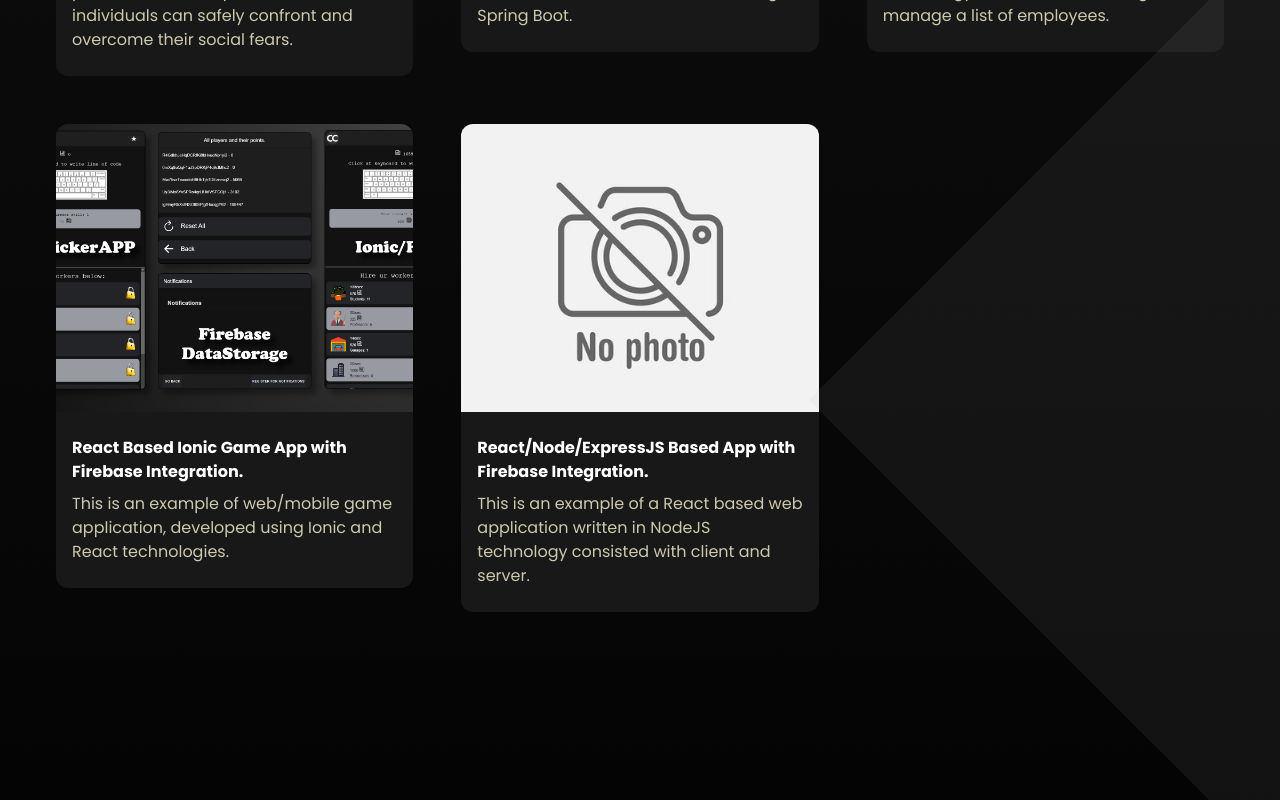
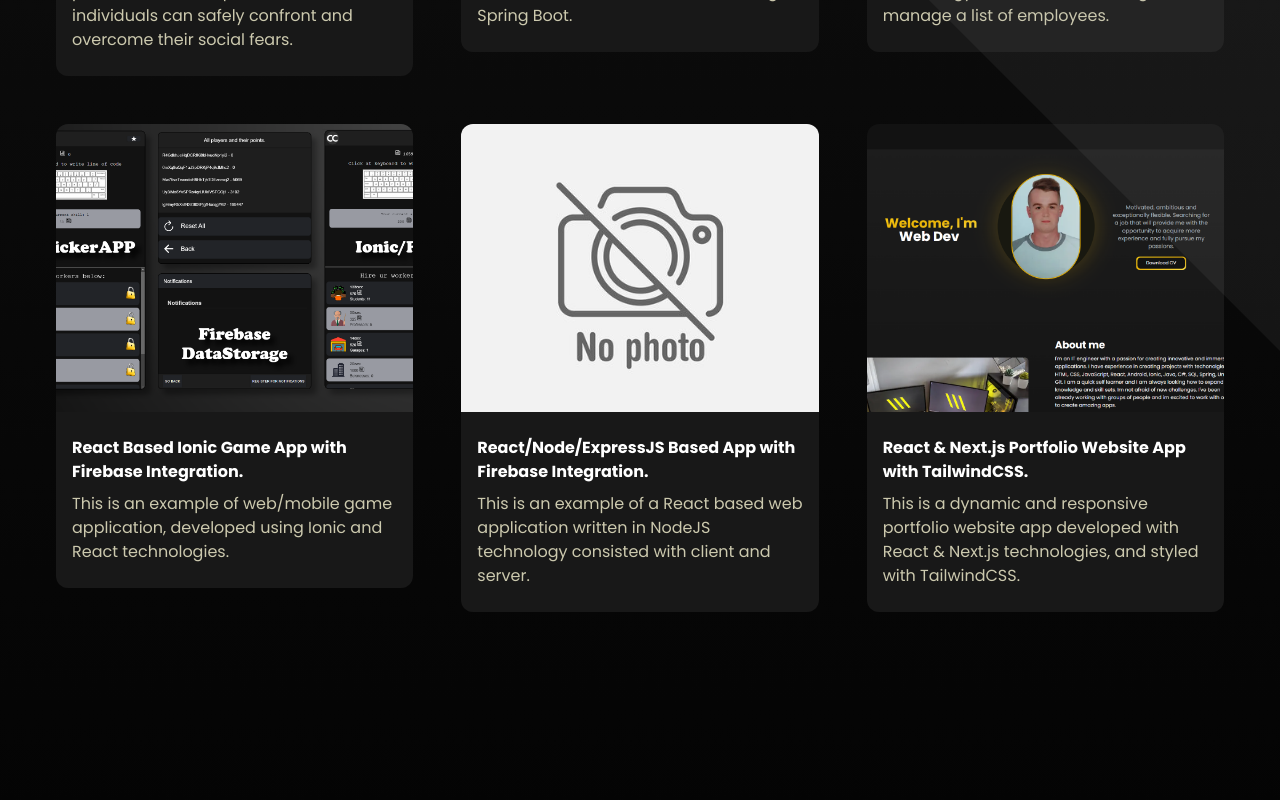
Before and after one commit to ITbartH/PortfolioWebsite-React-NextJS-TailwindCSS, a Next.js app in the folder portfolio-website/: page / in a window 1280 px wide. Shown: the part 2340-3140 px from the top of the page. Built offline with nearby package versions, Linux system fonts and the light colour scheme.

Commit message:
Dodanie nowego elementu do sekcji Projects, ogólna poprawa wizualna aplikacji (Zmiana kolorów tekstów, wielkości czcionki itp.)

```diff
--- a/portfolio-website/app/components/EmailSection.jsx
+++ b/portfolio-website/app/components/EmailSection.jsx
@@ -55,7 +55,7 @@ const EmailSection = (currentLang, setCurrentLang) => {
         <section className="grid md:grid-cols-2 my-20 md:my-32 py-14 gap-4 relative">
 
             <div className="">
-                <h5 className="text-xl font-bold text-white my-2">
+                <h5 className="text-xl font-bold text-yellow-500 my-2">
                     {
                         currentLang.currentLang == "EN" ?
                             (
@@ -89,7 +89,7 @@ const EmailSection = (currentLang, setCurrentLang) => {
                     }
 
                 </p>
-                <div className="socials flex flex-row gap-2">
+                <div className="socials flex flex-row gap-2 ">
                     <Link href="https://github.com/ITbartH" target="_blank">
                         <Image src={GitHubIcon} alt="Github Icon" />
                     </Link>
@@ -100,7 +100,7 @@ const EmailSection = (currentLang, setCurrentLang) => {
             </div>
 
             <div>
-                <div className="mb-6 flex flex-col justify-center items-center transform border xl:mx-32 py-4 rounded-2xl mt-10 ">
+                <div className="mb-6 flex flex-col justify-center items-center transform border-solid border-2 border-yellow-500 xl:mx-32 py-4 rounded-2xl mt-10 )">
                     <svg xmlns="http://www.w3.org/2000/svg" fill="none" viewBox="0 0 24 24" strokeWidth="1.5" stroke="currentColor" className="w-6 h-6">
                         <path strokeLinecap="round" strokeLinejoin="round" d="M21.75 6.75v10.5a2.25 2.25 0 01-2.25 2.25h-15a2.25 2.25 0 01-2.25-2.25V6.75m19.5 0A2.25 2.25 0 0019.5 4.5h-15a2.25 2.25 0 00-2.25 2.25m19.5 0v.243a2.25 2.25 0 01-1.07 1.916l-7.5 4.615a2.25 2.25 0 01-2.36 0L3.32 8.91a2.25 2.25 0 01-1.07-1.916V6.75" />
                     </svg>
--- a/portfolio-website/app/components/ProjectSection.jsx
+++ b/portfolio-website/app/components/ProjectSection.jsx
@@ -17,7 +17,7 @@ let projectsData = [
         image: "/images/projects/1.png",
         tag: ["All", "C#"],
         gitUrl: "https://apd.uph.edu.pl/diplomas/28984/",
-        previewUrl: ""
+        previewUrl: "https://youtu.be/RbA79jdt6dY?si=pPzEhiSVxR-ZSrro"
     },
     {
         id: 2,
@@ -55,6 +55,15 @@ let projectsData = [
         gitUrl: "https://github.com/hrycek/ProjectNodeJS-ExpressJS-React",
         previewUrl: ""
     },
+    {
+        id: 6,
+        title: ENtranslation.projects.p6title,
+        description: ENtranslation.projects.p6desc,
+        image: "/images/projects/6.png",
+        tag: ["All", "Web"],
+        gitUrl: "https://github.com/ITbartH/PortfolioWebsite-React-NextJS-TailwindCSS",
+        previewUrl: "https://bartoszhrycaj-portfolio.vercel.app/"
+    }
 
 ]
 
@@ -87,7 +96,7 @@ const ProjectSection = (currentLang, setCurrentLang) => {
                 image: "/images/projects/1.png",
                 tag: ["All", "C#"],
                 gitUrl: "https://apd.uph.edu.pl/diplomas/28984/",
-                previewUrl: ""
+                previewUrl: "https://youtu.be/RbA79jdt6dY?si=pPzEhiSVxR-ZSrro"
             },
             {
                 id: 2,
@@ -125,6 +134,15 @@ const ProjectSection = (currentLang, setCurrentLang) => {
                 gitUrl: "https://github.com/hrycek/ProjectNodeJS-ExpressJS-React",
                 previewUrl: ""
             },
+            {
+                id: 6,
+                title: ENtranslation.projects.p6title,
+                description: ENtranslation.projects.p6desc,
+                image: "/images/projects/6.png",
+                tag: ["All", "Web"],
+                gitUrl: "https://github.com/ITbartH/PortfolioWebsite-React-NextJS-TailwindCSS",
+                previewUrl: "https://bartoszhrycaj-portfolio.vercel.app/"
+            }
 
 
         ]
@@ -139,7 +157,7 @@ const ProjectSection = (currentLang, setCurrentLang) => {
                 image: "/images/projects/1.png",
                 tag: ["All", "C#"],
                 gitUrl: "https://apd.uph.edu.pl/diplomas/28984/",
-                previewUrl: ""
+                previewUrl: "https://youtu.be/RbA79jdt6dY?si=pPzEhiSVxR-ZSrro"
             },
             {
                 id: 2,
@@ -177,6 +195,15 @@ const ProjectSection = (currentLang, setCurrentLang) => {
                 gitUrl: "https://github.com/hrycek/ProjectNodeJS-ExpressJS-React",
                 previewUrl: ""
             },
+            {
+                id: 6,
+                title: PLtranslation.projects.p6title,
+                description: PLtranslation.projects.p6desc,
+                image: "/images/projects/6.png",
+                tag: ["All", "Web"],
+                gitUrl: "https://github.com/ITbartH/PortfolioWebsite-React-NextJS-TailwindCSS",
+                previewUrl: "https://bartoszhrycaj-portfolio.vercel.app/"
+            }
         ]
 
     }
--- a/portfolio-website/app/globals.css
+++ b/portfolio-website/app/globals.css
@@ -99,7 +99,7 @@ html::after {
   position: absolute;
   width: 1000px;
   height: 1000px;
-  top: 140rem;
+  bottom: -120rem;
   right: -46rem;
   background-color: rgba(173, 173, 173, 0.082);
   animation: floatRotate 25s ease-in-out infinite;
--- a/portfolio-website/app/translations/en/en.json
+++ b/portfolio-website/app/translations/en/en.json
@@ -30,7 +30,9 @@
         "p4title": "React Based Ionic Game App with Firebase Integration.",
         "p4desc": "This is an example of web/mobile game application, developed using Ionic and React technologies.",
         "p5title": "React/Node/ExpressJS Based App with Firebase Integration.",
-        "p5desc": "This is an example of a React based web application written in NodeJS technology consisted with client and server."
+        "p5desc": "This is an example of a React based web application written in NodeJS technology consisted with client and server.",
+        "p6title": "React & Next.js Portfolio Website App with TailwindCSS.",
+        "p6desc": "This is a dynamic and responsive portfolio website app developed with React & Next.js technologies, and styled with TailwindCSS."
     },
     "contact": {
         "header": "Let's work together.",
--- a/portfolio-website/app/translations/pl/pl.json
+++ b/portfolio-website/app/translations/pl/pl.json
@@ -30,7 +30,9 @@
         "p4title": "Aplikacja oparta na React oraz Ionic z integracją Firebase.",
         "p4desc": "Jest to przykład aplikacji webowej/mobilnej stworzonej przy użyciu technologii Ionic i React.",
         "p5title": "Aplikacja oparta na React/Node/ExpressJS z integracją Firebase.",
-        "p5desc": "Jest to przykład aplikacji internetowej opartej na React, napisanej w technologii NodeJS, składającej się z klienta i serwera."
+        "p5desc": "Jest to przykład aplikacji internetowej opartej na React, napisanej w technologii NodeJS, składającej się z klienta i serwera.",
+        "p6title": "Aplikacja portfolio na React i Next.js z użyciem TailwindCSS.",
+        "p6desc": "To dynamiczna i responsywna aplikacja strony portfolio stworzona w technologiach React i Next.js oraz ostylowana za pomocą TailwindCSS."
     },
     "contact": {
         "header": "Zacznijmy współpracę.",
```
Also changed, not shown: portfolio-website/public/images/projects/6.png (added).
